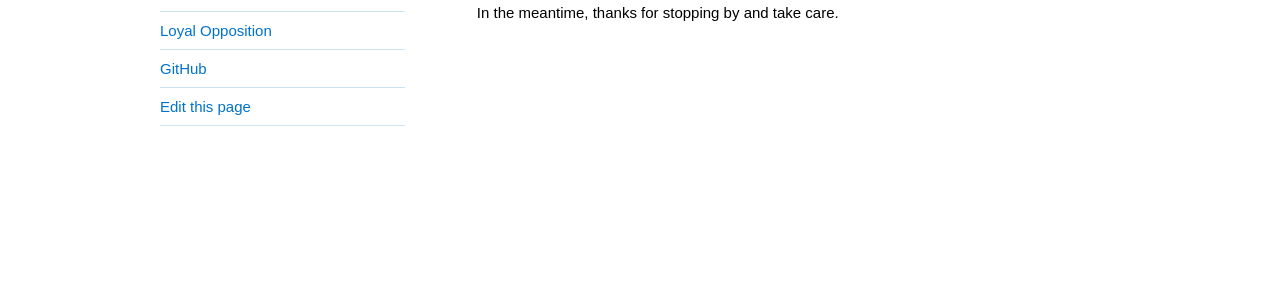
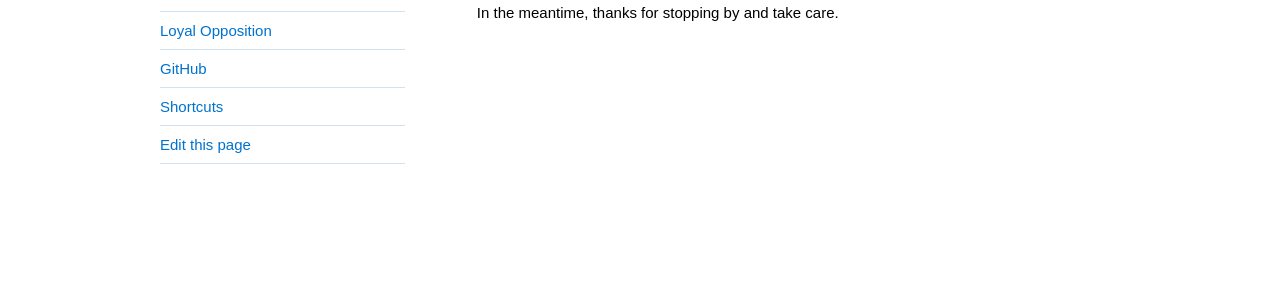
Before and after one commit to gbinal/gbinal.github.com, a Jekyll site: the page built from index.md, in a window 1280 px wide. Shown: the part 237-528 px from the top of the page. Built offline with Jekyll 4.4.1, drawn with Linux system fonts in a browser that asks for light colours.

Commit message:
Add Shortcuts entry to configuration

```diff
--- a/_config.yml
+++ b/_config.yml
@@ -50,3 +50,6 @@ navigation:
 - text: GitHub
   url: https://github.com/gbinal
   internal: false
+- text: Shortcuts
+  url: /shortcuts/
+  internal: true
```
